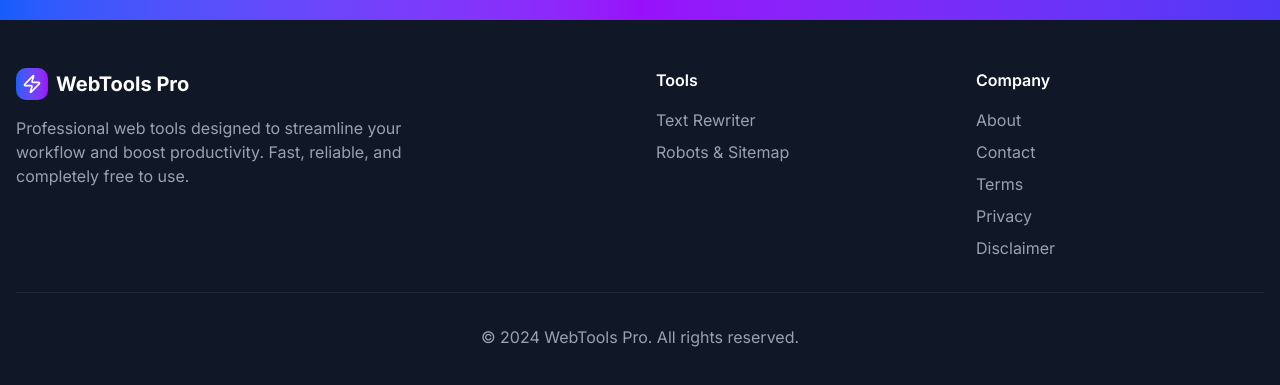
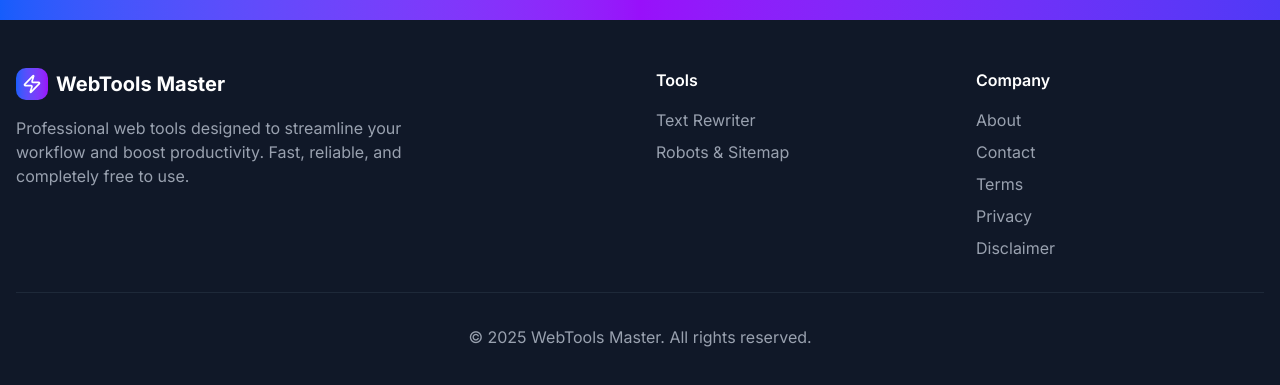
Before and after one commit to samehfathy2/intravelt, a Next.js app: page / in a window 1280 px wide. Shown: the part 1679-2064 px from the top of the page. Built offline with nearby package versions, Linux system fonts and the light colour scheme.

Commit message:
Update footer.tsx

```diff
--- a/src/components/footer.tsx
+++ b/src/components/footer.tsx
@@ -11,7 +11,7 @@ export default function Footer() {
               <div className="h-8 w-8 rounded-lg bg-gradient-to-r from-blue-600 to-purple-600 flex items-center justify-center">
                 <Zap className="h-5 w-5 text-white" />
               </div>
-              <span className="text-xl font-bold">WebTools Pro</span>
+              <span className="text-xl font-bold">WebTools Master</span>
             </Link>
             <p className="text-gray-400 max-w-md">
               Professional web tools designed to streamline your workflow and boost productivity. Fast, reliable, and
@@ -68,7 +68,7 @@ export default function Footer() {
         </div>
 
         <div className="border-t border-gray-800 mt-8 pt-8 text-center text-gray-400">
-          <p>&copy; 2024 WebTools Pro. All rights reserved.</p>
+          <p>&copy; 2025 WebTools Master. All rights reserved.</p>
         </div>
       </div>
     </footer>
```
